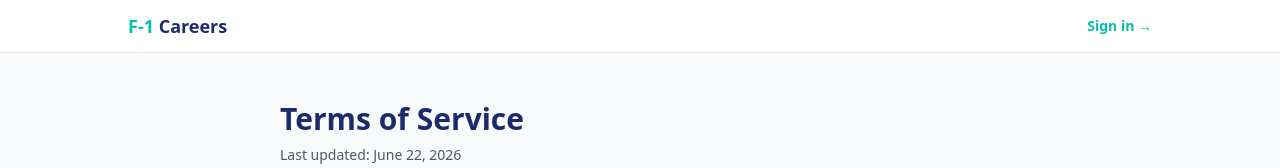
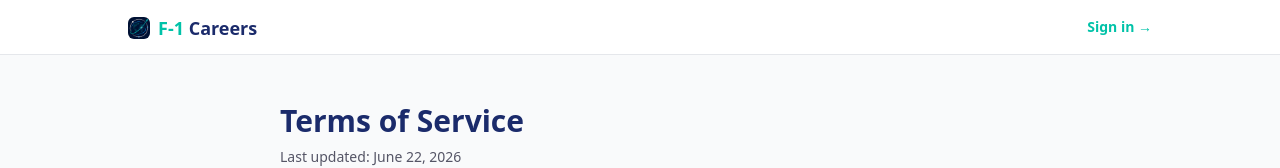
Before and after one commit to marambo-code/F-1Careers, a Next.js app: page /terms in a window 1280 px wide. Shown: the top 168 px of the page. Built offline with nearby package versions, Linux system fonts and the light colour scheme; no server answers.

Commit message:
Brand: emblem + two-tone wordmark across navs; navy footers; sign out to landing

```diff
--- a/app/explorer/page.tsx
+++ b/app/explorer/page.tsx
@@ -26,6 +26,7 @@ export default function ExplorerPage() {
       <nav className="sticky top-0 z-50 bg-white/95 backdrop-blur-md border-b border-border">
         <div className="max-w-6xl mx-auto px-4 sm:px-6 h-16 flex items-center justify-between gap-2">
           <BrandLink className="flex items-center gap-2 no-underline shrink-0">
+            <img src="/emblem-badge.png" alt="" className="h-6 w-6 rounded-md" />
             <span className="text-[17px] sm:text-[19px] font-extrabold text-navy tracking-tight whitespace-nowrap"><span className="text-teal">F-1</span> Careers</span>
           </BrandLink>
           <div className="flex items-center gap-1.5 sm:gap-2.5 shrink-0">
--- a/app/forgot-password/page.tsx
+++ b/app/forgot-password/page.tsx
@@ -30,7 +30,8 @@ export default function ForgotPasswordPage() {
   return (
     <div className="min-h-screen bg-navy flex flex-col items-center justify-center px-4">
       <div className="relative w-full max-w-md">
-        <div className="text-center mb-8">
+        <div className="mb-8 flex items-center justify-center gap-2.5">
+          <img src="/emblem.png" alt="" className="h-7 w-7" />
           <span className="text-2xl font-bold text-white tracking-tight"><span className="text-teal">F-1</span> Careers</span>
         </div>
         <div className="bg-white rounded-2xl shadow-2xl p-8">
--- a/app/reset-password/page.tsx
+++ b/app/reset-password/page.tsx
@@ -46,7 +46,8 @@ export default function ResetPasswordPage() {
   return (
     <div className="min-h-screen bg-navy flex flex-col items-center justify-center px-4">
       <div className="relative w-full max-w-md">
-        <div className="text-center mb-8">
+        <div className="mb-8 flex items-center justify-center gap-2.5">
+          <img src="/emblem.png" alt="" className="h-7 w-7" />
           <span className="text-2xl font-bold text-white tracking-tight"><span className="text-teal">F-1</span> Careers</span>
         </div>
         <div className="bg-white rounded-2xl shadow-2xl p-8">
--- a/app/stay-score/page.tsx
+++ b/app/stay-score/page.tsx
@@ -429,7 +429,10 @@ export default function RiskScorePage() {
     <div className="min-h-screen bg-gray-50">
       <nav className="bg-white border-b border-gray-200 px-4 py-3">
         <div className="max-w-3xl mx-auto flex items-center justify-between">
-          <Link href="/" className="text-navy font-bold text-lg"><span className="text-teal">F-1</span> Careers</Link>
+          <Link href="/" className="inline-flex items-center gap-2 text-navy font-bold text-lg">
+            <img src="/emblem-badge.png" alt="" className="h-[22px] w-[22px] rounded-md" />
+            <span><span className="text-teal">F-1</span> Careers</span>
+          </Link>
           <Link href="/login" className="text-sm text-teal font-semibold hover:underline">Sign in →</Link>
         </div>
       </nav>
--- a/components/BrandLink.tsx
+++ b/components/BrandLink.tsx
@@ -30,9 +30,10 @@ export default function BrandLink({
   return (
     <Link href={href} className={className}>
       {children ?? (
-        <>
-          <span className="text-teal">F-1</span> Careers
-        </>
+        <span className="inline-flex items-center gap-2 align-middle">
+          <img src="/emblem-badge.png" alt="" className="h-[22px] w-[22px] rounded-md" />
+          <span><span className="text-teal">F-1</span> Careers</span>
+        </span>
       )}
     </Link>
   )
--- a/components/ui/Nav.tsx
+++ b/components/ui/Nav.tsx
@@ -127,6 +127,7 @@ export default function Nav() {
 
           {/* Logo */}
           <Link href="/dashboard" className="flex items-center gap-2 flex-shrink-0">
+            <img src="/emblem.png" alt="" className="h-6 w-6" />
             <span className="text-white font-bold text-lg tracking-tight"><span className="text-teal">F-1</span> Careers</span>
           </Link>
 
--- a/public/home.html
+++ b/public/home.html
@@ -30,7 +30,8 @@
     -webkit-mask-image:radial-gradient(ellipse at 78% 32%,#000 34%,transparent 68%);mask-image:radial-gradient(ellipse at 78% 32%,#000 34%,transparent 68%)}
   nav{position:sticky;top:0;z-index:50;background:var(--navy);border-bottom:1px solid rgba(255,255,255,.10)}
   nav .wrap{height:66px;display:flex;align-items:center;justify-content:space-between}
-  .brand{font-size:19px;font-weight:800;letter-spacing:-.3px;white-space:nowrap;color:#fff}
+  .brand{display:flex;align-items:center;gap:8px;font-size:19px;font-weight:800;letter-spacing:-.3px;white-space:nowrap;color:#fff}
+  .brand img{display:block}
   .brand .t{color:var(--teal)}
   .navlinks{display:flex;align-items:center;gap:26px;font-size:14px}
   .navlinks a{color:rgba(255,255,255,.82);white-space:nowrap}
@@ -201,7 +202,7 @@
 
 <nav>
   <div class="wrap">
-    <a class="brand" href="/"><span class="t">F-1</span> Careers</a>
+    <a class="brand" href="/"><img src="/emblem.png" alt="" width="24" height="24"><span><span class="t">F-1</span> Careers</span></a>
     <div class="navlinks">
       <a class="hideable" href="/explorer">Eligibility Check</a>
       <a href="/login">Sign in</a>
```
Also changed, not shown: 1 other file (tests, documents, lock files or other folders).
